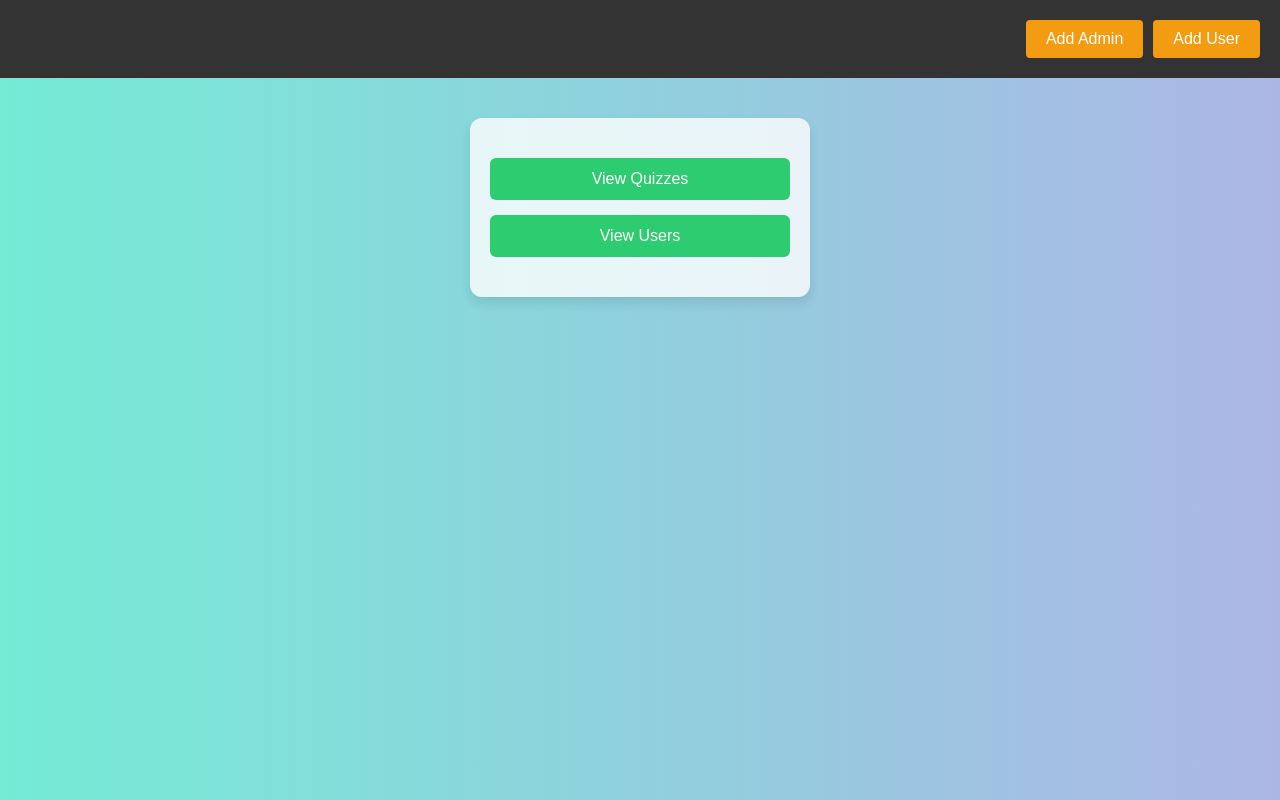
After one commit to AbhinavThakur-Paradox/Quiz_App, a Flask app: page /admin_dashboard in a window 1280 px wide. The commit adds this page. Run offline with Flask 3, Linux system fonts and the light colour scheme.

Commit message:
added admin login functionallity

```diff
--- a/app.py
+++ b/app.py
@@ -30,12 +30,36 @@ class User(db.Model) :
 def login() :
     if request.method == "POST" :
         return redirect("/admin_login")
+    if request.method == "GET" :
+        username = request.form.get("username")
+        password = request.form.get("password")
+        user = User.query.filter_by(username = username).first()
+        if user:
+            if user.password == password:
+                pass
     return render_template("login.html")
 
 #admin login page
-@app.route("/admin_login")
+@app.route("/admin_login", methods = ["POST", "GET"])
 def admin_login() :
+    if request.method == "POST" :
+        username = request.form.get("username")
+        password = request.form.get("password")
+        admin = Admin.query.filter_by(username = username).first()
+        if admin:
+            if admin.password == password:
+                print("Admin logged in")
+                return redirect("/admin_dashboard")
+            else :
+                pass
+        else :
+            pass
     return render_template("admin_login.html")
+
+#admin dashboard
+@app.route("/admin_dashboard")
+def admin_dashboard() :
+    return render_template("admin_dashboard.html")
 
 if __name__ == "__main__" :
     app.run(debug = True)
--- /dev/null
+++ b/static/css/style2.css
@@ -0,0 +1,85 @@
+/* Base Styling */
+body {
+    margin: 0;
+    font-family: Arial, Helvetica, sans-serif;
+    background-color: #f0f4f8;
+}
+
+/* Container */
+.main {
+    display: flex;
+    flex-direction: column;
+    align-items: stretch;
+    min-height: 100vh;
+    background: linear-gradient(to right, #74ebd5, #acb6e5);
+}
+
+/* Header */
+.header {
+    display: flex;
+    justify-content: flex-end;
+    gap: 10px;
+    padding: 20px;
+    background-color: #333;
+    position: sticky;
+    top: 0;
+    z-index: 1000;
+}
+
+.header button {
+    background-color: #f39c12;
+    color: white;
+    border: none;
+    padding: 10px 20px;
+    font-size: 16px;
+    cursor: pointer;
+    border-radius: 4px;
+    transition: background-color 0.3s ease;
+}
+
+.header button:hover {
+    background-color: #e67e22;
+}
+
+/* Sidebar */
+.side-bar {
+    display: flex;
+    flex-direction: column;
+    align-items: center;
+    gap: 15px;
+    padding: 40px 20px;
+    background-color: rgba(255, 255, 255, 0.8);
+    margin: 40px auto;
+    border-radius: 12px;
+    box-shadow: 0 6px 12px rgba(0, 0, 0, 0.1);
+    width: 300px;
+}
+
+.side-bar button {
+    width: 100%;
+    background-color: #2ecc71;
+    color: white;
+    border: none;
+    padding: 12px;
+    font-size: 16px;
+    border-radius: 6px;
+    cursor: pointer;
+    transition: background-color 0.3s ease;
+}
+
+.side-bar button:hover {
+    background-color: #27ae60;
+}
+
+/* Responsive */
+@media (max-width: 600px) {
+    .header {
+        flex-direction: column;
+        align-items: flex-end;
+    }
+
+    .side-bar {
+        width: 90%;
+        padding: 20px;
+    }
+}
--- /dev/null
+++ b/templates/admin_dashboard.html
@@ -0,0 +1,18 @@
+{% extends 'base2.html' %}
+
+{% block title %}
+    <title>Quiz-App/Admin-Dashboard</title>
+{% endblock %}
+
+{% block body %}
+    <div class="main">
+        <div class="header">
+            <button>Add Admin</button>
+            <button>Add User</button>
+        </div>
+        <div class="side-bar">
+            <button>View Quizzes</button>
+            <button>View Users</button>
+        </div>
+    </div>
+{% endblock %}
--- a/templates/admin_login.html
+++ b/templates/admin_login.html
@@ -11,7 +11,7 @@
         </div>
         <div class="login-popup">
                 <h2>Please Login !</h2>
-                <form action="/" method="get">
+                <form action="/admin_login" method="POST">
                     <input type="text" placeholder="ENTER YOUR USERNAME" name="username" id="username">
                     <br>
                     <input type="password" name="password" id="password" placeholder="Enter your password">
--- /dev/null
+++ b/templates/base2.html
@@ -0,0 +1,13 @@
+<!DOCTYPE html>
+<html lang="en">
+<head>
+    <meta charset="UTF-8">
+    <meta name="viewport" content="width=device-width, initial-scale=1.0">
+    <link rel="stylesheet" href="{{ url_for('static', filename='css/style2.css') }}">
+    {% block title %} {% endblock %}
+</head>
+<body>
+    {% block body %} {% endblock %}
+</body>
+</html>
+<!--So this file will serve as the base html for all others html files-->
```
Also changed, not shown: static/css/style.css (line endings or trailing spaces), 1 other file.
